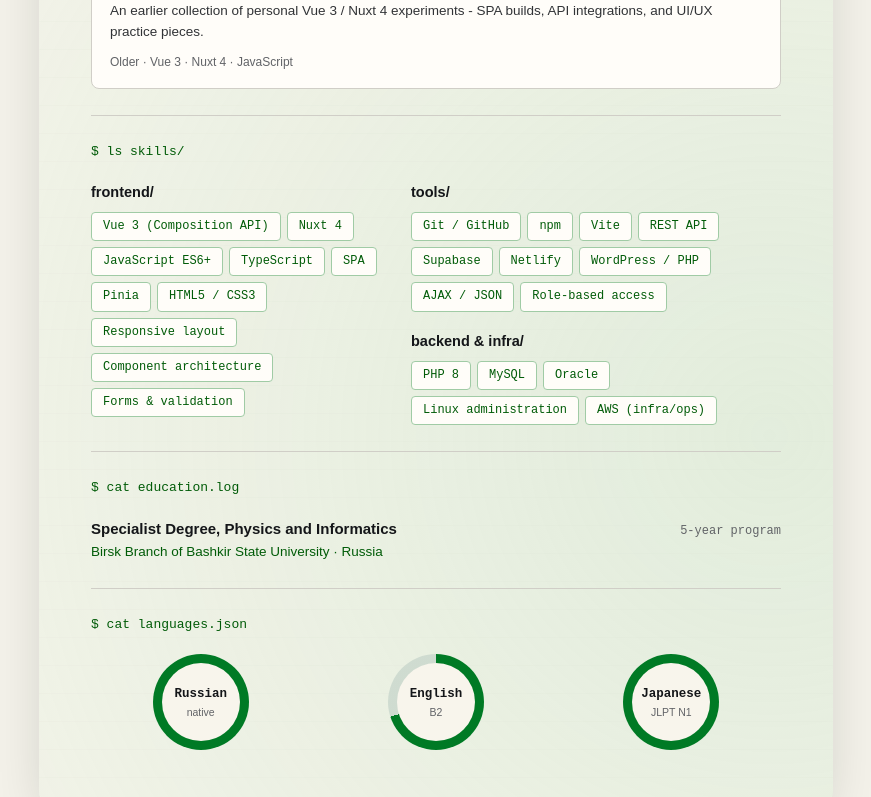
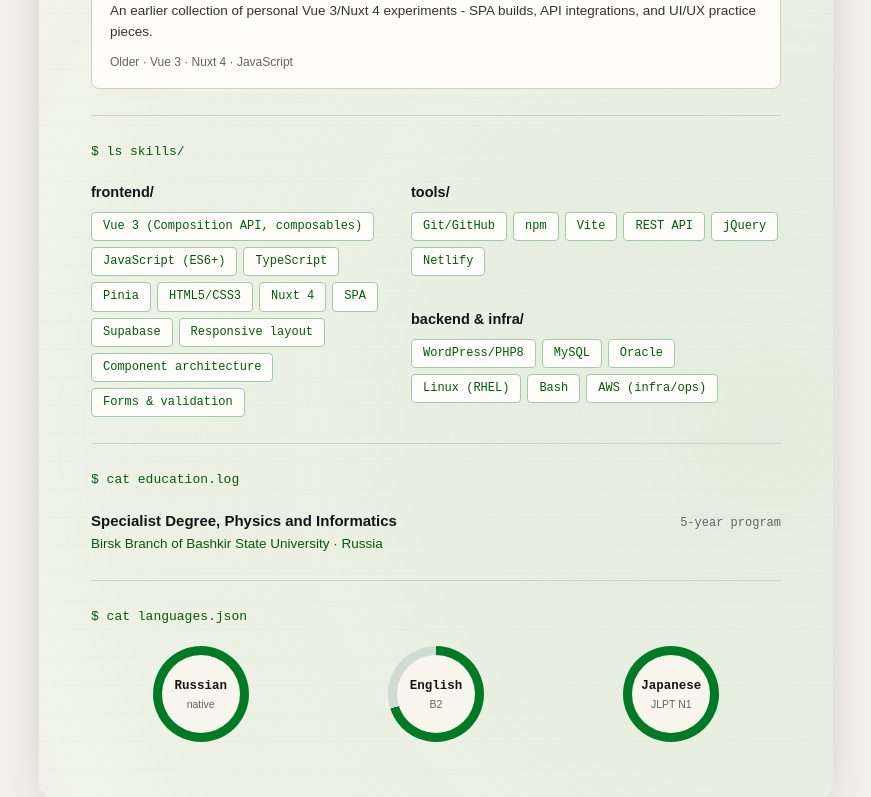
Before and after one commit to GrayMurakami/website-resume, a Nuxt app: page / in a window 1280 px wide. Shown: the part 2314-3111 px from the top of the page, without its empty margins (204-1075 px from the left). Built offline with nearby package versions, Linux system fonts and the light colour scheme.

Commit message:
fix: update CV information

```diff
--- a/app/components/resume/ResumeProjects.vue
+++ b/app/components/resume/ResumeProjects.vue
@@ -76,7 +76,7 @@
         </span>
       </div>
       <p class="project-desc">
-        An earlier collection of personal Vue 3 / Nuxt 4 experiments - SPA builds,
+        An earlier collection of personal Vue 3/Nuxt 4 experiments - SPA builds,
         API integrations, and UI/UX practice pieces.
       </p>
       <div class="project-meta">
--- a/app/components/resume/ResumeSkills.vue
+++ b/app/components/resume/ResumeSkills.vue
@@ -10,25 +10,28 @@
       </div>
       <div class="tag-row">
         <span class="tag">
-          Vue 3 (Composition API)
+          Vue 3 (Composition API, composables)
+        </span>
+        <span class="tag">
+          JavaScript (ES6+)
+        </span>
+        <span class="tag">
+          TypeScript
+        </span>
+        <span class="tag">
+          Pinia
+        </span>
+        <span class="tag">
+          HTML5/CSS3
         </span>
         <span class="tag">
           Nuxt 4
         </span>
         <span class="tag">
-          JavaScript ES6+
-        </span>
-        <span class="tag">
-          TypeScript
-        </span>
-        <span class="tag">
           SPA
         </span>
         <span class="tag">
-          Pinia
-        </span>
-        <span class="tag">
-          HTML5 / CSS3
+          Supabase
         </span>
         <span class="tag">
           Responsive layout
@@ -48,7 +51,7 @@
       </div>
       <div class="tag-row">
         <span class="tag">
-          Git / GitHub
+          Git/GitHub
         </span>
         <span class="tag">
           npm
@@ -60,19 +63,10 @@
           REST API
         </span>
         <span class="tag">
-          Supabase
+          jQuery
         </span>
         <span class="tag">
           Netlify
-        </span>
-        <span class="tag">
-          WordPress / PHP
-        </span>
-        <span class="tag">
-          AJAX / JSON
-        </span>
-        <span class="tag">
-          Role-based access
         </span>
       </div>
     </div>
@@ -83,7 +77,7 @@
       </div>
       <div class="tag-row">
         <span class="tag">
-          PHP 8
+          WordPress/PHP8
         </span>
         <span class="tag">
           MySQL
@@ -92,7 +86,10 @@
           Oracle
         </span>
         <span class="tag">
-          Linux administration
+          Linux (RHEL)
+        </span>
+        <span class="tag">
+          Bash
         </span>
         <span class="tag">
           AWS (infra/ops)
```
